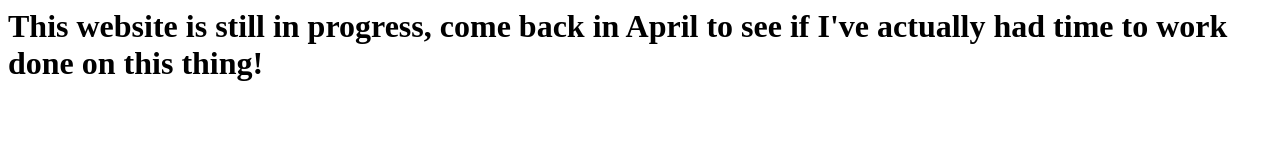
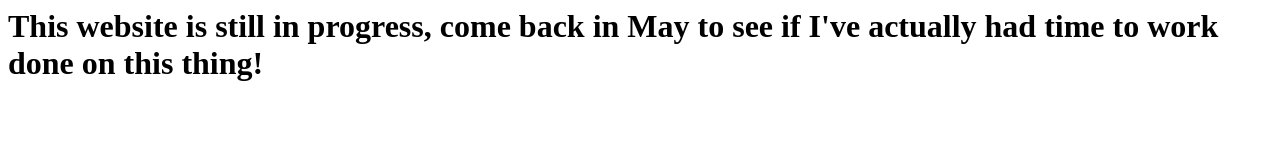
Before and after one commit to nxb9626/nxb9626.github.io, a plain HTML site: page index.html in a window 1280 px wide. Drawn offline with Linux system fonts and the light colour scheme.

Commit message:
Update index.html

```diff
--- a/index.html
+++ b/index.html
@@ -4,7 +4,7 @@
   </head>
   <body>
     <h1>
-    This website is still in progress, come back in April to see if I've actually had time to work done on this thing!
+    This website is still in progress, come back in May to see if I've actually had time to work done on this thing!
     </h1>
   </body>
 </html>
```
